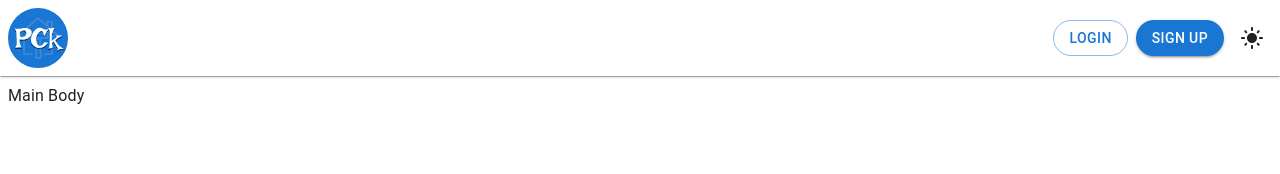
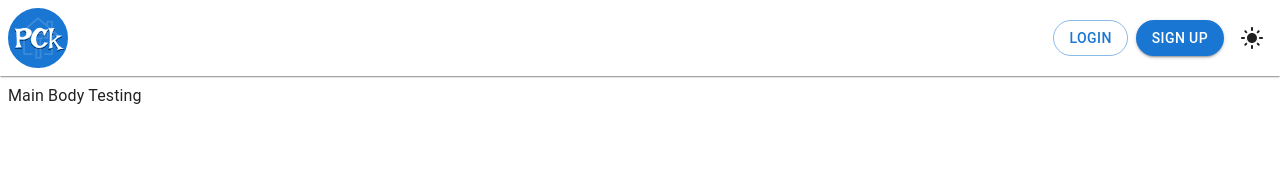
Before and after one commit to suhilYaftaly/ProChowk, a React (Vite) app in the folder ProChowk-Web/: page / in a window 1280 px wide. Shown: the top 174 px of the page. Built offline with nearby package versions, Linux system fonts and the light colour scheme.

Commit message:
testing vercel CLI deployment

```diff
--- a/ProChowk-Web/src/App.tsx
+++ b/ProChowk-Web/src/App.tsx
@@ -15,7 +15,7 @@ export default function App() {
       <Grid container>
         <Header />
         <Grid item xs={12} padding={1}>
-          <Typography>Main Body</Typography>
+          <Typography>Main Body Testing</Typography>
         </Grid>
       </Grid>
     </ThemeProvider>
```
